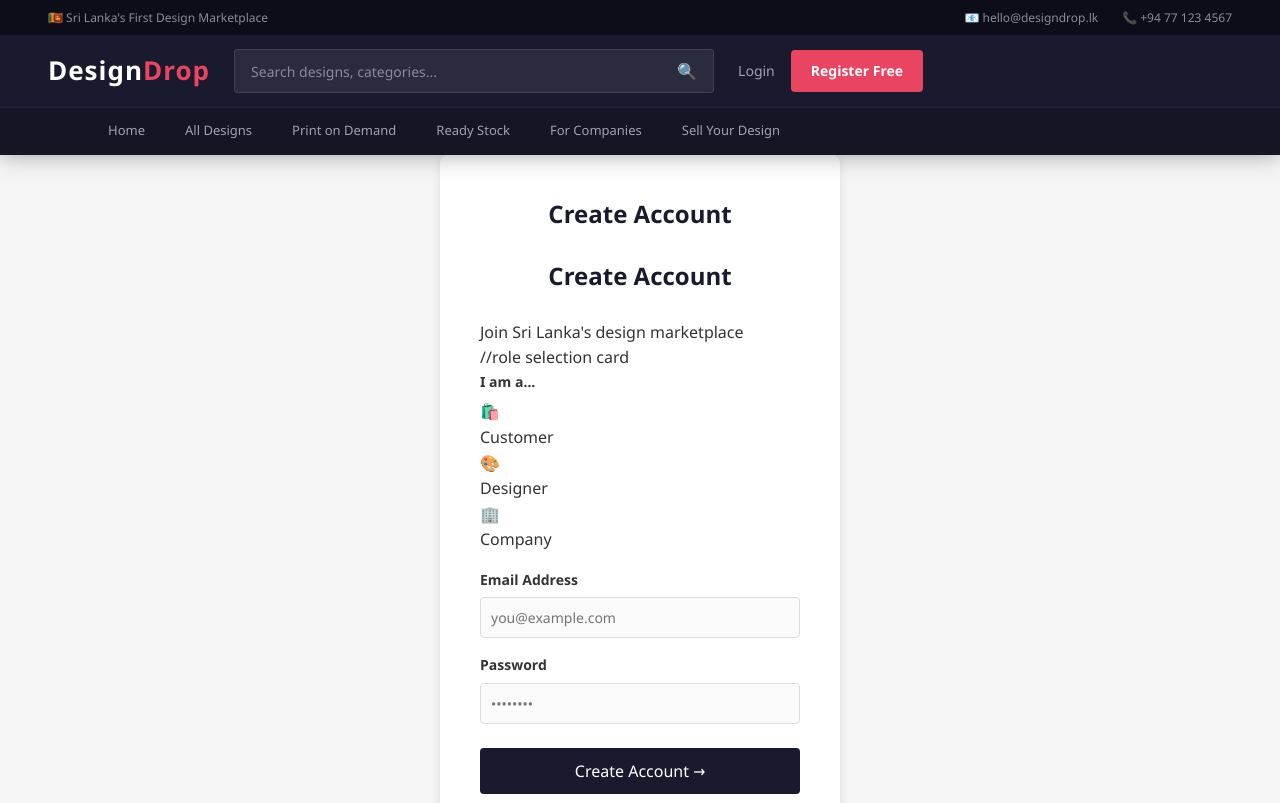
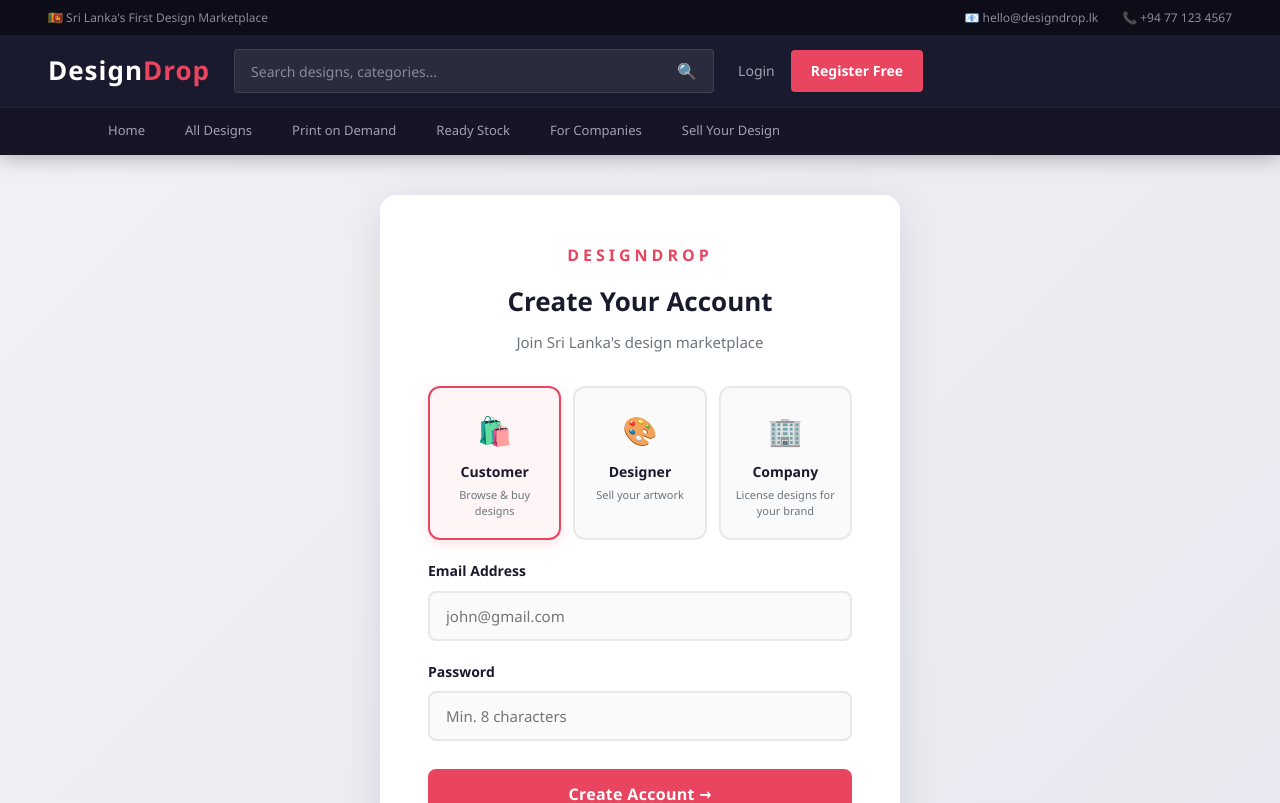
Before and after one commit to Isini19/DesignDrop, a React app in the folder frontend/: page /register in a window 1280 px wide. Shown: the top 803 px of the page. Built offline with nearby package versions, Linux system fonts and the light colour scheme; the HTML template or start-up script is replaced by a standard one.

Commit message:
feat:add forgot password page and update register page

```diff
--- a/frontend/src/App.jsx
+++ b/frontend/src/App.jsx
@@ -9,6 +9,7 @@ import Dashboard from "./pages/Dashboard";
 import CreateListing from "./pages/CreateListing";
 import ListingDetail from "./pages/ListingDetail";
 import DesignerProfile from "./pages/DesignerProfile";
+import ForgotPassword from "./pages/ForgotPassword";
 
 
 function App() {
@@ -24,6 +25,7 @@ function App() {
           <Route path="/create-listing" element={<CreateListing />} />
           <Route path="/listing/:id" element={<ListingDetail />} />
           <Route path="/profile/:email" element={<DesignerProfile />} />
+          <Route path="/forgot-password" element={<ForgotPassword />} />
         </Routes>
       </BrowserRouter>
     </AuthProvider>
--- /dev/null
+++ b/frontend/src/pages/ForgotPassword.jsx
@@ -0,0 +1,75 @@
+import { useState } from "react";
+import { Link } from "react-router-dom";
+import "../styles/ForgotPassword.css";
+
+function ForgotPassword() {
+  const [email, setEmail] = useState("");
+  const [submitted, setSubmitted] = useState(false);
+
+  const handleSubmit = (e) => {
+    e.preventDefault();
+    setSubmitted(true);
+  };
+
+  return (
+    <div className="forgot-container">
+      <div className="forgot-card">
+
+        <div className="forgot-logo">DESIGNDROP</div>
+
+        {!submitted ? (
+          <>
+            <div className="forgot-icon">🔐</div>
+            <h2 className="forgot-title">Forgot Password?</h2>
+            <p className="forgot-subtitle">
+              No worries! Enter your email and we'll send you reset instructions.
+            </p>
+
+            <form onSubmit={handleSubmit}>
+              <div className="form-field">
+                <label className="form-label">Email Address</label>
+                <input
+                  type="email"
+                  value={email}
+                  onChange={(e) => setEmail(e.target.value)}
+                  required
+                  className="form-input"
+                  placeholder="you@example.com"
+                />
+              </div>
+
+              <button type="submit" className="forgot-button">
+                Send Reset Link →
+              </button>
+            </form>
+          </>
+        ) : (
+          <div className="forgot-success">
+            <div className="forgot-success-icon">📧</div>
+            <h2 className="forgot-title">Check Your Email</h2>
+            <p className="forgot-subtitle">
+              We've sent a password reset link to <strong>{email}</strong>.
+              Please check your inbox and follow the instructions.
+            </p>
+            <p className="forgot-note">
+              Didn't receive the email? Check your spam folder or try again.
+            </p>
+            <button
+              className="forgot-retry"
+              onClick={() => setSubmitted(false)}
+            >
+              Try Again
+            </button>
+          </div>
+        )}
+
+        <div className="forgot-back">
+          <Link to="/login">← Back to Sign In</Link>
+        </div>
+
+      </div>
+    </div>
+  );
+}
+
+export default ForgotPassword;
--- a/frontend/src/pages/Register.jsx
+++ b/frontend/src/pages/Register.jsx
@@ -30,7 +30,7 @@ function Register() {
 
     try {
       await registerUser(formData);
-      setSuccess("Registered successfully! Redirecting to login...");
+      setSuccess("Account created! Redirecting to login...");
       setTimeout(() => navigate("/login"), 2000);
     } catch (err) {
       setError(err.response?.data || "Registration failed");
@@ -38,25 +38,27 @@ function Register() {
   };
 
   const roles = [
-    { value: "CUSTOMER", icon: "🛍️", label: "Customer" },
-    { value: "DESIGNER", icon: "🎨", label: "Designer" },
-    { value: "COMPANY", icon: "🏢", label: "Company" },
+    { value: "CUSTOMER", icon: "🛍️", label: "Customer", desc: "Browse & buy designs" },
+    { value: "DESIGNER", icon: "🎨", label: "Designer", desc: "Sell your artwork" },
+    { value: "COMPANY", icon: "🏢", label: "Company", desc: "License designs for your brand" },
   ];
 
   return (
     <div className="register-container">
       <div className="register-card">
-         <h2 className="register-title">Create Account</h2>
-        <h2 className="register-title">Create Account</h2>
-         <p className="register-subtitle">Join Sri Lanka's design marketplace</p>
+
+        <div className="register-logo">DESIGNDROP</div>
+        <h2 className="register-title">Create Your Account</h2>
+        <p className="register-subtitle">Join Sri Lanka's design marketplace</p>
 
         {error && <p className="register-error">{error}</p>}
         {success && <p className="register-success">{success}</p>}
 
         <form onSubmit={handleSubmit}>
-          //role selection card
+
+          {/* Role selection */}
           <div className="form-field">
-            <label className="form-label">I am a...</label>
+
             <div className="register-role-grid">
               {roles.map((r) => (
                 <div
@@ -66,11 +68,13 @@ function Register() {
                 >
                   <div className="role-card-icon">{r.icon}</div>
                   <div className="role-card-label">{r.label}</div>
+                  <div className="role-card-desc">{r.desc}</div>
                 </div>
               ))}
             </div>
           </div>
 
+          {/* Email */}
           <div className="form-field">
             <label className="form-label">Email Address</label>
             <input
@@ -80,12 +84,11 @@ function Register() {
               onChange={handleChange}
               required
               className="form-input"
-              placeholder="you@example.com"
+              placeholder="john@gmail.com"
             />
           </div>
 
-
-
+          {/* Password */}
           <div className="form-field">
             <label className="form-label">Password</label>
             <input
@@ -95,20 +98,20 @@ function Register() {
               onChange={handleChange}
               required
               className="form-input"
-              placeholder="••••••••"
+              placeholder="Min. 8 characters"
             />
           </div>
-
-
 
           <button type="submit" className="register-button">
             Create Account →
           </button>
+
         </form>
 
         <p className="register-login-text">
           Already have an account? <Link to="/login">Sign in</Link>
         </p>
+
       </div>
     </div>
   );
--- /dev/null
+++ b/frontend/src/styles/ForgotPassword.css
@@ -0,0 +1,150 @@
+.forgot-container {
+  display: flex;
+  justify-content: center;
+  align-items: center;
+  min-height: calc(100vh - 70px);
+  background: linear-gradient(135deg, #f0f0f5 0%, #e8e8f0 100%);
+  padding: 40px 24px;
+}
+
+.forgot-card {
+  background-color: white;
+  padding: 48px;
+  border-radius: 16px;
+  box-shadow: 0 8px 40px rgba(0, 0, 0, 0.1);
+  width: 100%;
+  max-width: 440px;
+  text-align: center;
+}
+
+.forgot-logo {
+  font-size: 16px;
+  font-weight: 900;
+  color: var(--accent);
+  letter-spacing: 4px;
+  margin-bottom: 24px;
+}
+
+.forgot-icon {
+  font-size: 56px;
+  margin-bottom: 16px;
+}
+
+.forgot-title {
+  font-size: 26px;
+  font-weight: 800;
+  color: var(--primary);
+  margin-bottom: 12px;
+}
+
+.forgot-subtitle {
+  font-size: 15px;
+  color: var(--gray);
+  line-height: 1.7;
+  margin-bottom: 32px;
+}
+
+.form-field {
+  margin-bottom: 20px;
+  text-align: left;
+}
+
+.form-label {
+  display: block;
+  margin-bottom: 8px;
+  color: var(--primary);
+  font-size: 14px;
+  font-weight: 600;
+}
+
+.form-input {
+  width: 100%;
+  padding: 13px 16px;
+  border-radius: 8px;
+  border: 2px solid #e8e8e8;
+  font-size: 15px;
+  box-sizing: border-box;
+  transition: border-color 0.2s, box-shadow 0.2s;
+  background-color: #fafafa;
+}
+
+.form-input:focus {
+  outline: none;
+  border-color: var(--accent);
+  background-color: white;
+  box-shadow: 0 0 0 4px rgba(233, 69, 96, 0.08);
+}
+
+.forgot-button {
+  width: 100%;
+  padding: 14px;
+  background-color: var(--accent);
+  color: white;
+  border: none;
+  border-radius: 8px;
+  font-size: 16px;
+  font-weight: 700;
+  cursor: pointer;
+  transition: all 0.2s;
+  letter-spacing: 0.3px;
+}
+
+.forgot-button:hover {
+  background-color: var(--accent-hover);
+  transform: translateY(-2px);
+  box-shadow: 0 8px 20px rgba(233, 69, 96, 0.35);
+}
+
+/* Success state */
+.forgot-success {
+  text-align: center;
+}
+
+.forgot-success-icon {
+  font-size: 56px;
+  margin-bottom: 16px;
+}
+
+.forgot-note {
+  font-size: 13px;
+  color: var(--gray);
+  margin-top: 16px;
+  margin-bottom: 24px;
+}
+
+.forgot-retry {
+  background: none;
+  border: 2px solid #e8e8e8;
+  color: var(--primary);
+  padding: 10px 24px;
+  border-radius: 8px;
+  font-size: 14px;
+  font-weight: 600;
+  cursor: pointer;
+  transition: all 0.2s;
+}
+
+.forgot-retry:hover {
+  border-color: var(--primary);
+  background-color: var(--primary);
+  color: white;
+}
+
+/* Back link */
+.forgot-back {
+  margin-top: 24px;
+  padding-top: 24px;
+  border-top: 1px solid #f0f0f0;
+}
+
+.forgot-back a {
+  color: var(--gray);
+  text-decoration: none;
+  font-size: 14px;
+  font-weight: 600;
+  transition: color 0.2s;
+}
+
+.forgot-back a:hover {
+  color: var(--accent);
+}
--- a/frontend/src/styles/Register.css
+++ b/frontend/src/styles/Register.css
@@ -2,83 +2,191 @@
   display: flex;
   justify-content: center;
   align-items: center;
-  min-height: 80vh;
-  background-color: #f5f5f5;
+  min-height: calc(100vh - 70px);
+  background: linear-gradient(135deg, #f0f0f5 0%, #e8e8f0 100%);
+  padding: 40px 24px;
 }
 
 .register-card {
   background-color: white;
-  padding: 40px;
-  border-radius: 8px;
-  box-shadow: 0 2px 10px rgba(0, 0, 0, 0.1);
+  padding: 48px;
+  border-radius: 16px;
+  box-shadow: 0 8px 40px rgba(0, 0, 0, 0.1);
   width: 100%;
-  max-width: 400px;
+  max-width: 520px;
+}
+
+.register-logo {
+  text-align: center;
+  font-size: 16px;
+  font-weight: 900;
+  color: var(--accent);
+  letter-spacing: 4px;
+  margin-bottom: 12px;
 }
 
 .register-title {
   text-align: center;
-  margin-bottom: 24px;
-  color: #1a1a2e;
+  font-size: 26px;
+  color: var(--primary);
+  margin-bottom: 8px;
+  font-weight: 800;
 }
 
+.register-subtitle {
+  text-align: center;
+  color: var(--gray);
+  font-size: 15px;
+  margin-bottom: 32px;
+}
+
+/* Role selection grid */
+.register-role-grid {
+  display: grid;
+  grid-template-columns: repeat(3, 1fr);
+  gap: 12px;
+  margin-top: 8px;
+}
+
+.role-card {
+  border: 2px solid #e8e8e8;
+  border-radius: 12px;
+  padding: 20px 12px;
+  text-align: center;
+  cursor: pointer;
+  transition: all 0.2s;
+  background: #fafafa;
+}
+
+.role-card:hover {
+  border-color: var(--primary);
+  background: white;
+  transform: translateY(-2px);
+  box-shadow: 0 4px 12px rgba(0, 0, 0, 0.08);
+}
+
+.role-card.selected {
+  border-color: var(--accent);
+  background: #fff5f7;
+  box-shadow: 0 4px 12px rgba(233, 69, 96, 0.15);
+}
+
+.role-card-icon {
+  font-size: 28px;
+  margin-bottom: 8px;
+}
+
+.role-card-label {
+  font-size: 14px;
+  font-weight: 700;
+  color: var(--primary);
+  margin-bottom: 4px;
+}
+
+.role-card-desc {
+  font-size: 11px;
+  color: var(--gray);
+  line-height: 1.4;
+}
+
+/* Form fields */
 .form-field {
-  margin-bottom: 16px;
+  margin-bottom: 20px;
 }
 
 .form-label {
   display: block;
-  margin-bottom: 6px;
-  color: #333;
+  margin-bottom: 8px;
+  color: var(--primary);
   font-size: 14px;
+  font-weight: 600;
 }
 
 .form-input {
   width: 100%;
-  padding: 10px;
-  border-radius: 4px;
-  border: 1px solid #ddd;
-  font-size: 14px;
+  padding: 13px 16px;
+  border-radius: 8px;
+  border: 2px solid #e8e8e8;
+  font-size: 15px;
   box-sizing: border-box;
+  transition: border-color 0.2s, box-shadow 0.2s;
+  background-color: #fafafa;
+  color: var(--primary);
 }
 
 .form-input:focus {
   outline: none;
-  border-color: #1a1a2e;
+  border-color: var(--accent);
+  background-color: white;
+  box-shadow: 0 0 0 4px rgba(233, 69, 96, 0.08);
 }
 
 .register-button {
   width: 100%;
-  padding: 12px;
-  background-color: #1a1a2e;
+  padding: 14px;
+  background-color: var(--accent);
   color: white;
   border: none;
-  border-radius: 4px;
+  border-radius: 8px;
   font-size: 16px;
+  font-weight: 700;
   cursor: pointer;
   margin-top: 8px;
-  transition: background-color 0.2s;
+  transition: all 0.2s;
+  letter-spacing: 0.3px;
 }
 
 .register-button:hover {
-  background-color: #e94560;
+  background-color: var(--accent-hover);
+  transform: translateY(-2px);
+  box-shadow: 0 8px 20px rgba(233, 69, 96, 0.35);
 }
 
 .register-error {
-  color: red;
+  color: var(--accent);
+  font-size: 14px;
+  background-color: #fff0f2;
+  border: 1px solid rgba(233, 69, 96, 0.2);
+  padding: 12px 16px;
+  border-radius: 8px;
+  margin-bottom: 20px;
   text-align: center;
-  margin-bottom: 16px;
-  font-size: 14px;
 }
 
 .register-success {
-  color: green;
+  color: #28a745;
+  font-size: 14px;
+  background-color: #f0fff4;
+  border: 1px solid rgba(40, 167, 69, 0.2);
+  padding: 12px 16px;
+  border-radius: 8px;
+  margin-bottom: 20px;
   text-align: center;
-  margin-bottom: 16px;
-  font-size: 14px;
 }
 
 .register-login-text {
   text-align: center;
-  margin-top: 16px;
+  margin-top: 24px;
   font-size: 14px;
+  color: var(--gray);
 }
+
+.register-login-text a {
+  color: var(--accent);
+  font-weight: 700;
+  text-decoration: none;
+}
+
+.register-login-text a:hover {
+  text-decoration: underline;
+}
+
+@media (max-width: 480px) {
+  .register-card {
+    padding: 32px 24px;
+  }
+
+  .register-role-grid {
+    grid-template-columns: 1fr;
+  }
+}
```
Also changed, not shown: frontend/src/pages/Login.jsx (+8 -3 lines), frontend/src/styles/Login.css (+19 -0 lines).
